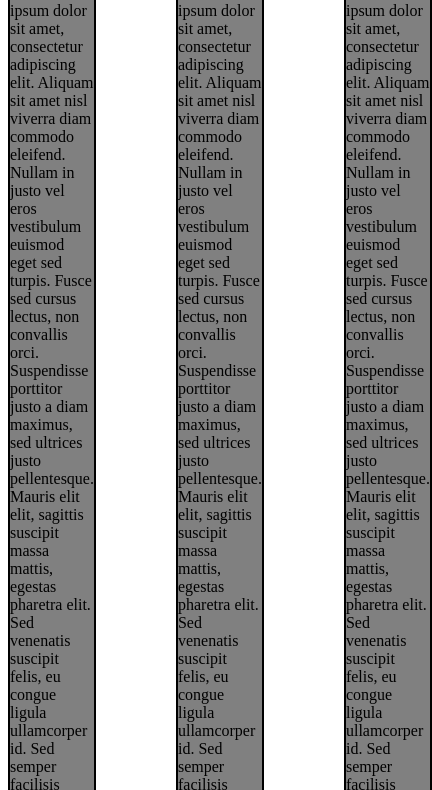
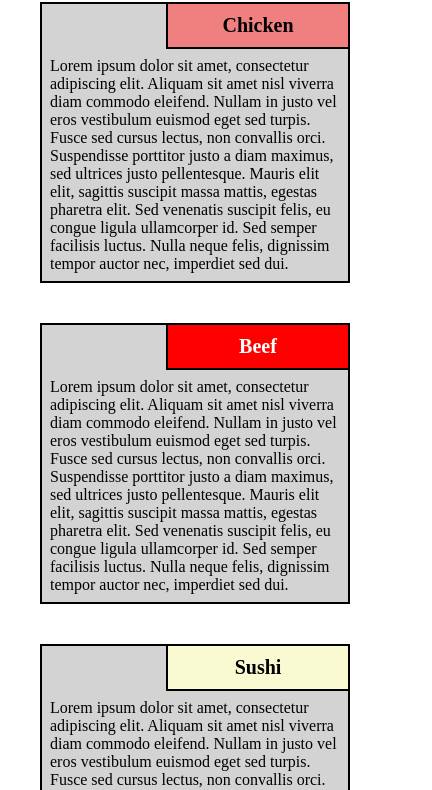
Before and after one commit to jprumburg92/module_2, a plain HTML site: page mod2_solution/index.html in a window 390 px wide. Shown: the part 118-908 px from the top of the page, 432 px wide, since content can reach past the window. Drawn offline with Linux system fonts and the light colour scheme.

Commit message:
Added required text, updated media queries, added colors/fonts

```diff
--- a/mod2_solution/css/styles.css
+++ b/mod2_solution/css/styles.css
@@ -1,23 +1,33 @@
 
 body {
-
+    margin: 0px;
+    padding: 2.5em;
 }
 
+h1 {
+    font-size: 1.75;
+    font-weight: bold;
+    text-align: center;
+}
 .container {
     display: grid;
-    grid-template-columns: repeat(3, 1fr);
-    grid-template-rows: 1fr;
-    grid-column-gap: 5em;
-    justify-content: space-between
+    grid-auto-flow: column;
+    grid-column-gap: 2.5em;
+    justify-content: space-around;
 }
 
 section {
+    display: grid;
     box-sizing: border-box;
-    background-color: gray;
+    background-color: lightgray;
     justify-self: center;
     border: 2px solid black;
-    display: grid;
-    grid-template-rows: repeat(2, fit-content);
+    grid-template-rows: repeat(1fr, fit-content);
+}
+
+p {
+    padding: .5em;
+    margin: 0;
 }
 
 .label {
@@ -25,6 +35,26 @@ section {
     border-width: 0px 0px 2px 2px;
     align-self: start;
     justify-self: end;
+    padding: .5em;
+    min-width: 8em;
+    text-align: center;
+    font-weight: bold;
+    font-size: 1.25em;
+}
+
+#a {
+    background-color: lightcoral;
+    color: black;
+}
+
+#b {
+    background-color: red;
+    color: white;
+}
+
+#c {
+    background-color: lightgoldenrodyellow;
+    color: black;
 }
 
 
@@ -45,8 +75,31 @@ section {
 
 
 @media screen and (min-width: 768px) and (max-device-width: 991px) {
+    .container {
+        grid-template-areas:
+        "sectionA sectionB"
+        "sectionC sectionC";
+        gap: 2.5em;
+    }
+
+    .sectionA {
+        grid-area: sectionA;
+    }
+
+    .sectionB {
+        grid-area: sectionB;
+    }
+
+    .sectionC {
+        grid-area: sectionC;
+    }
 
 }
+
+
 @media screen and (max-width: 767px) {
-
+    .container {
+        grid-auto-flow: row;
+        grid-row-gap: 2.5em;
+    }
 }
--- a/mod2_solution/index.html
+++ b/mod2_solution/index.html
@@ -11,21 +11,21 @@
 
   <body>
 
-	<h1>Test</h1>
+	<h1>Our Menu</h1>
     <div class="container">
-        <section>
-            <div class="label">Label Here</div>
-            Lorem ipsum dolor sit amet, consectetur adipiscing elit. Aliquam sit amet nisl viverra diam commodo eleifend. Nullam in justo vel eros vestibulum euismod eget sed turpis. Fusce sed cursus lectus, non convallis orci. Suspendisse porttitor justo a diam maximus, sed ultrices justo pellentesque. Mauris elit elit, sagittis suscipit massa mattis, egestas pharetra elit. Sed venenatis suscipit felis, eu congue ligula ullamcorper id. Sed semper facilisis luctus. Nulla neque felis, dignissim tempor auctor nec, imperdiet sed dui.
+        <section class="sectionA">
+            <div class="label" id="a">Chicken</div>
+            <p>Lorem ipsum dolor sit amet, consectetur adipiscing elit. Aliquam sit amet nisl viverra diam commodo eleifend. Nullam in justo vel eros vestibulum euismod eget sed turpis. Fusce sed cursus lectus, non convallis orci. Suspendisse porttitor justo a diam maximus, sed ultrices justo pellentesque. Mauris elit elit, sagittis suscipit massa mattis, egestas pharetra elit. Sed venenatis suscipit felis, eu congue ligula ullamcorper id. Sed semper facilisis luctus. Nulla neque felis, dignissim tempor auctor nec, imperdiet sed dui.</p>
         </section>
 
-        <section>
-            <div class="label">Label Here</div>
-            Lorem ipsum dolor sit amet, consectetur adipiscing elit. Aliquam sit amet nisl viverra diam commodo eleifend. Nullam in justo vel eros vestibulum euismod eget sed turpis. Fusce sed cursus lectus, non convallis orci. Suspendisse porttitor justo a diam maximus, sed ultrices justo pellentesque. Mauris elit elit, sagittis suscipit massa mattis, egestas pharetra elit. Sed venenatis suscipit felis, eu congue ligula ullamcorper id. Sed semper facilisis luctus. Nulla neque felis, dignissim tempor auctor nec, imperdiet sed dui.
+        <section class="sectionB">
+            <div class="label" id="b">Beef</div>
+            <p>Lorem ipsum dolor sit amet, consectetur adipiscing elit. Aliquam sit amet nisl viverra diam commodo eleifend. Nullam in justo vel eros vestibulum euismod eget sed turpis. Fusce sed cursus lectus, non convallis orci. Suspendisse porttitor justo a diam maximus, sed ultrices justo pellentesque. Mauris elit elit, sagittis suscipit massa mattis, egestas pharetra elit. Sed venenatis suscipit felis, eu congue ligula ullamcorper id. Sed semper facilisis luctus. Nulla neque felis, dignissim tempor auctor nec, imperdiet sed dui.</p>
         </section>
 
-        <section>
-            <div class="label">Label Here</div>
-            Lorem ipsum dolor sit amet, consectetur adipiscing elit. Aliquam sit amet nisl viverra diam commodo eleifend. Nullam in justo vel eros vestibulum euismod eget sed turpis. Fusce sed cursus lectus, non convallis orci. Suspendisse porttitor justo a diam maximus, sed ultrices justo pellentesque. Mauris elit elit, sagittis suscipit massa mattis, egestas pharetra elit. Sed venenatis suscipit felis, eu congue ligula ullamcorper id. Sed semper facilisis luctus. Nulla neque felis, dignissim tempor auctor nec, imperdiet sed dui.
+        <section class="sectionC">
+            <div class="label" id="c">Sushi</div>
+            <p>Lorem ipsum dolor sit amet, consectetur adipiscing elit. Aliquam sit amet nisl viverra diam commodo eleifend. Nullam in justo vel eros vestibulum euismod eget sed turpis. Fusce sed cursus lectus, non convallis orci. Suspendisse porttitor justo a diam maximus, sed ultrices justo pellentesque. Mauris elit elit, sagittis suscipit massa mattis, egestas pharetra elit. Sed venenatis suscipit felis, eu congue ligula ullamcorper id. Sed semper facilisis luctus. Nulla neque felis, dignissim tempor auctor nec, imperdiet sed dui.</p>
         </section>
     </div>
 
```
